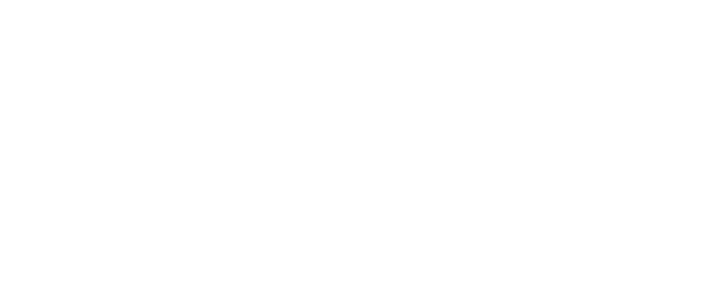
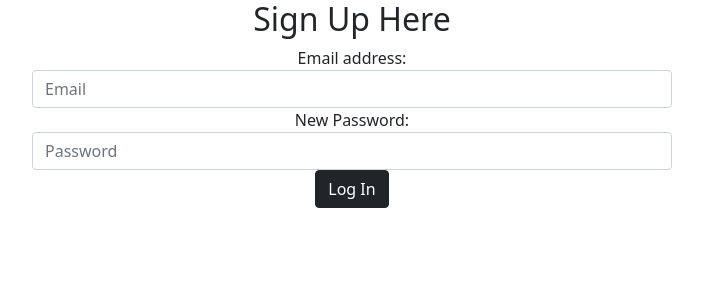
Before and after one commit to sashaMarkus/hackaton-proj, a React (Create React App) app in the folder poem-app/: page /login in a window 1280 px wide. Shown: the top 300 px of the page, without its empty margins (288-991 px from the left). Built offline with nearby package versions, Linux system fonts and the light colour scheme.

Commit message:
Log in added

```diff
--- a/poem-app/src/App.js
+++ b/poem-app/src/App.js
@@ -5,6 +5,7 @@
 import { BrowserRouter as Router, Route, Link } from "react-router-dom";
 
 import { SignUp } from "./Components/SignUp";
+import { Login } from "./Components/Login";
 
 function App() {
   return (
@@ -13,6 +14,9 @@
         <Route path="/signup">
           <SignUp />
         </Route>
+        <Route path="/login">
+          <Login />
+        </Route>
       </Router>
     </div>
   );
--- a/poem-app/src/Components/Login.jsx
+++ b/poem-app/src/Components/Login.jsx
@@ -1,10 +1,50 @@
-import React from 'react'
-import axios from 'axios'
+import React from "react";
+import axios from "axios";
+import { useState } from "react";
 
 export function Login() {
-    return (
-        <div>
+  const [email, setemail] = useState("");
+  const [password, setpassword] = useState("");
 
-        </div>
-    )
+  function handleLogin() {
+    axios.post("http://localhost:5050/user/login", {
+      email: email,
+      password: password,
+    });
+  }
+
+  function submit(e) {
+    e.preventDefault();
+  }
+
+  return (
+    <div className="d-flex flex-column">
+      <h2>Sign Up Here</h2>
+      <form onSubmit={submit} className="form-group">
+        <label for="email">Email address:</label>
+        <input
+          className="form-control"
+          name="Email"
+          placeholder="Email"
+          onChange={(event) => {
+            setemail(event.target.value);
+          }}
+        />
+        <label for="password">New Password:</label>
+        <input
+          className="form-control"
+          name="Password"
+          type="pass"
+          placeholder="Password"
+          onChange={(event) => {
+            setpassword(event.target.value);
+          }}
+        />
+
+        <button type="submit" className="btn btn-dark" onClick={handleLogin}>
+          Log In
+        </button>
+      </form>
+    </div>
+  );
 }
--- a/poem-app/src/Components/SignUp.jsx
+++ b/poem-app/src/Components/SignUp.jsx
@@ -17,7 +17,6 @@
       password: passwordReg,
       passwordConf: passwordConf,
     });
-    console.log(firstName);
   }
 
   function submit(e) {
```
